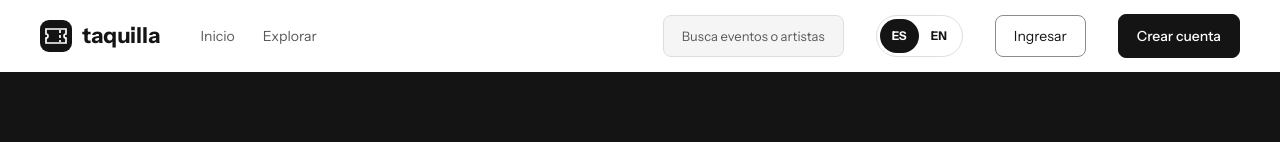
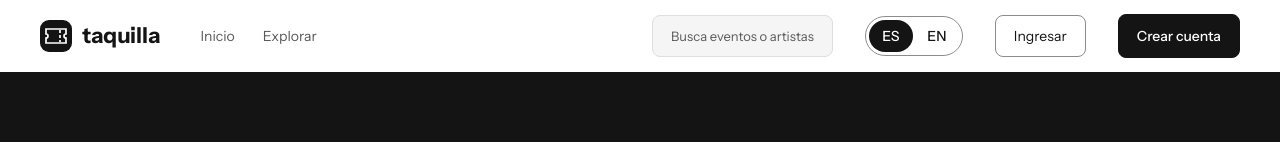
Before and after one commit to juandavidgiraldopelaez1-wq/Taquilla-project-Frontend-2026, a React (Vite) app: page / in a window 1280 px wide. Shown: the top 142 px of the page. Built offline with nearby package versions, Linux system fonts and the light colour scheme; no server answers.

Commit message:
fix(navigation): align language selector with Figma

```diff
--- a/src/components/SelectorIdioma/SelectorIdioma.css
+++ b/src/components/SelectorIdioma/SelectorIdioma.css
@@ -1,20 +1,38 @@
+
 .idiomas-home {
   display: flex;
+  align-items: center;
+  justify-content: center;
+  gap: 2px;
+  box-sizing: border-box;
+  width: 98px;
+  height: 40px;
   padding: 3px;
-  background: var(--superficie);
-  border: 1px solid var(--borde);
-  border-radius: 99px;
+  background: #ffffff;
+  border: 1px solid #8c8c8c;
+  border-radius: 999px;
 }
+
 .idiomas-home button {
+  display: flex;
+  align-items: center;
+  justify-content: center;
+  flex: 0 0 44px;
+  width: 44px;
+  height: 32px;
+  padding: 0;
   border: 0;
-  border-radius: 99px;
-  padding: 7px 12px;
-  color: var(--tinta);
+  border-radius: 999px;
   background: transparent;
-  font-size: 12px;
-  font-weight: 700;
+  color: #141414;
+  font-family: "Instrument Sans", sans-serif;
+  font-size: 14px;
+  font-weight: 500;
+  line-height: 20px;
+  cursor: pointer;
 }
+
 .idiomas-home button[aria-pressed="true"] {
-  background: var(--acento);
-  color: var(--sobre-acento);
+  background: #141414;
+  color: #ffffff;
 }
```
